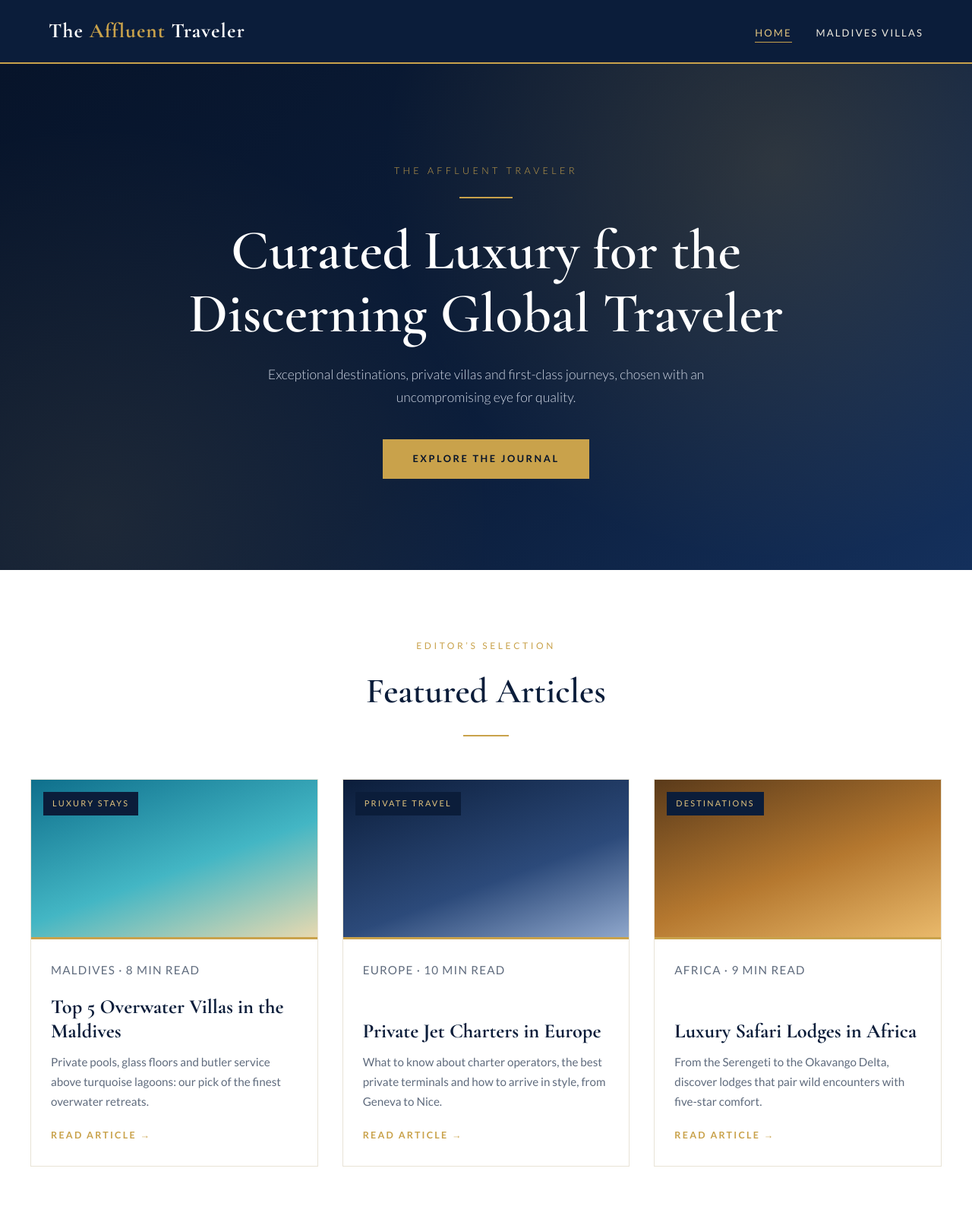
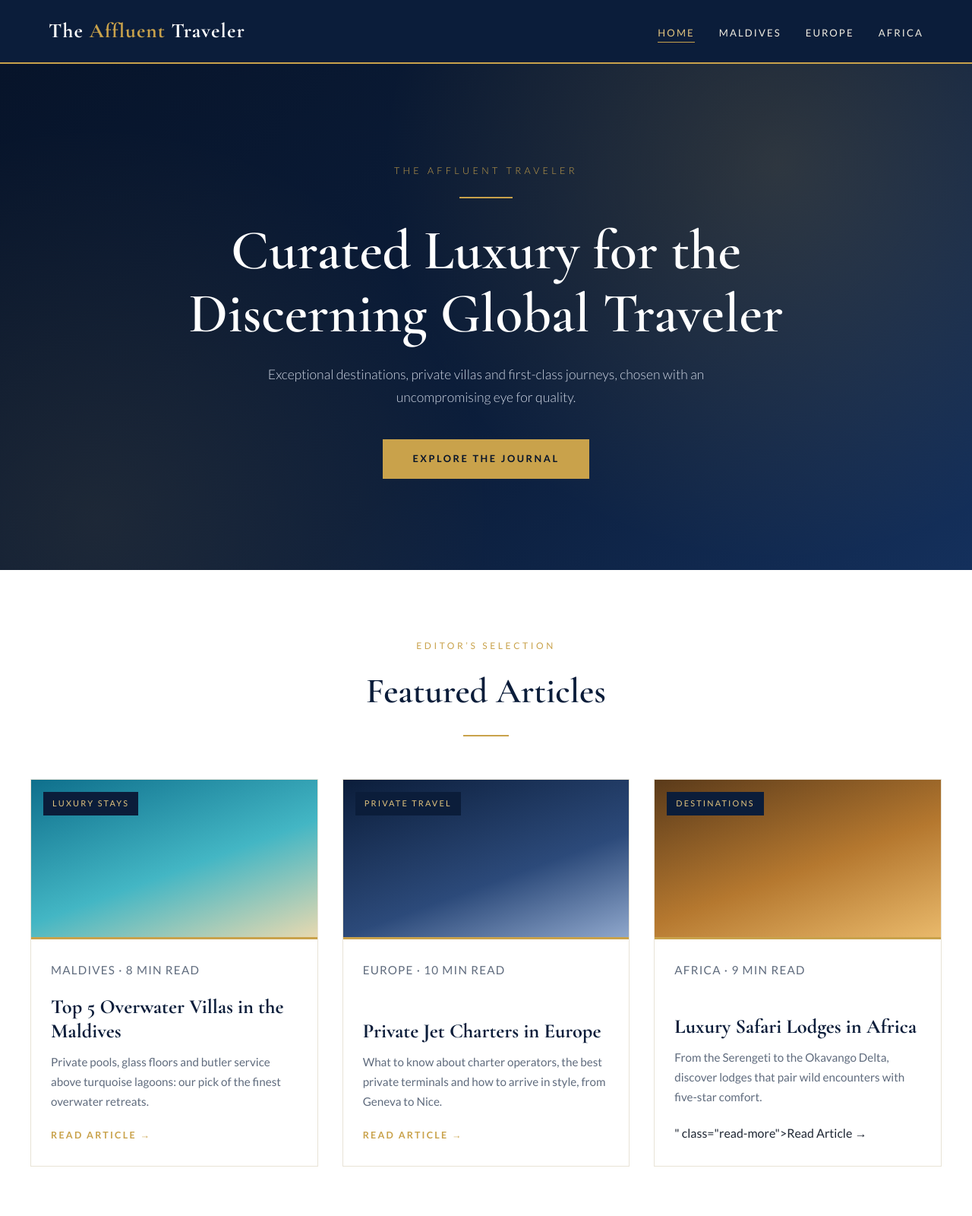
Before and after one commit to ashaikh93/affluent-traveler, a plain HTML site: page index.html in a window 1280 px wide. Shown: the top 1600 px of the page at 76% size. Drawn offline with nearby package versions, Linux system fonts and the light colour scheme.

Commit message:
Update index.html Fixed links for all featured articles

```diff
--- a/index.html
+++ b/index.html
@@ -294,8 +294,10 @@
       <a href="index.html" class="logo">The <span>Affluent</span> Traveler</a>
       <nav aria-label="Main navigation">
         <ul>
-          <li><a href="index.html" class="active">Home</a></li>
-          <li><a href="blog/maldives-villas.html">Maldives Villas</a></li>
+         <li><a href="index.html" class="active">Home</a></li>
+<li><a href="blog/maldives-villas.html">Maldives</a></li>
+<li><a href="blog/private-jet-europe.html">Europe</a></li>
+<li><a href="blog/africa-safari-lodges.html">Africa</a></li>
         </ul>
       </nav>
     </div>
@@ -326,7 +328,7 @@
             <p class="meta">Maldives · 8 min read</p>
             <h3>Top 5 Overwater Villas in the Maldives</h3>
             <p>Private pools, glass floors and butler service above turquoise lagoons: our pick of the finest overwater retreats.</p>
-            <a href="#" class="read-more">Read Article →</a>
+            <a href="blog/maldives-villas.html" class="read-more">Read Article →</a>
           </div>
         </article>
 
@@ -336,7 +338,7 @@
             <p class="meta">Europe · 10 min read</p>
             <h3>Private Jet Charters in Europe</h3>
             <p>What to know about charter operators, the best private terminals and how to arrive in style, from Geneva to Nice.</p>
-            <a href="#" class="read-more">Read Article →</a>
+            <a href="blog/private-jet-europe.html" class="read-more">Read Article →</a>
           </div>
         </article>
 
@@ -346,7 +348,7 @@
             <p class="meta">Africa · 9 min read</p>
             <h3>Luxury Safari Lodges in Africa</h3>
             <p>From the Serengeti to the Okavango Delta, discover lodges that pair wild encounters with five-star comfort.</p>
-            <a href="#" class="read-more">Read Article →</a>
+            <a href="blog/africa-safari-lodges.html">" class="read-more">Read Article →</a>
           </div>
         </article>
       </div>
```
